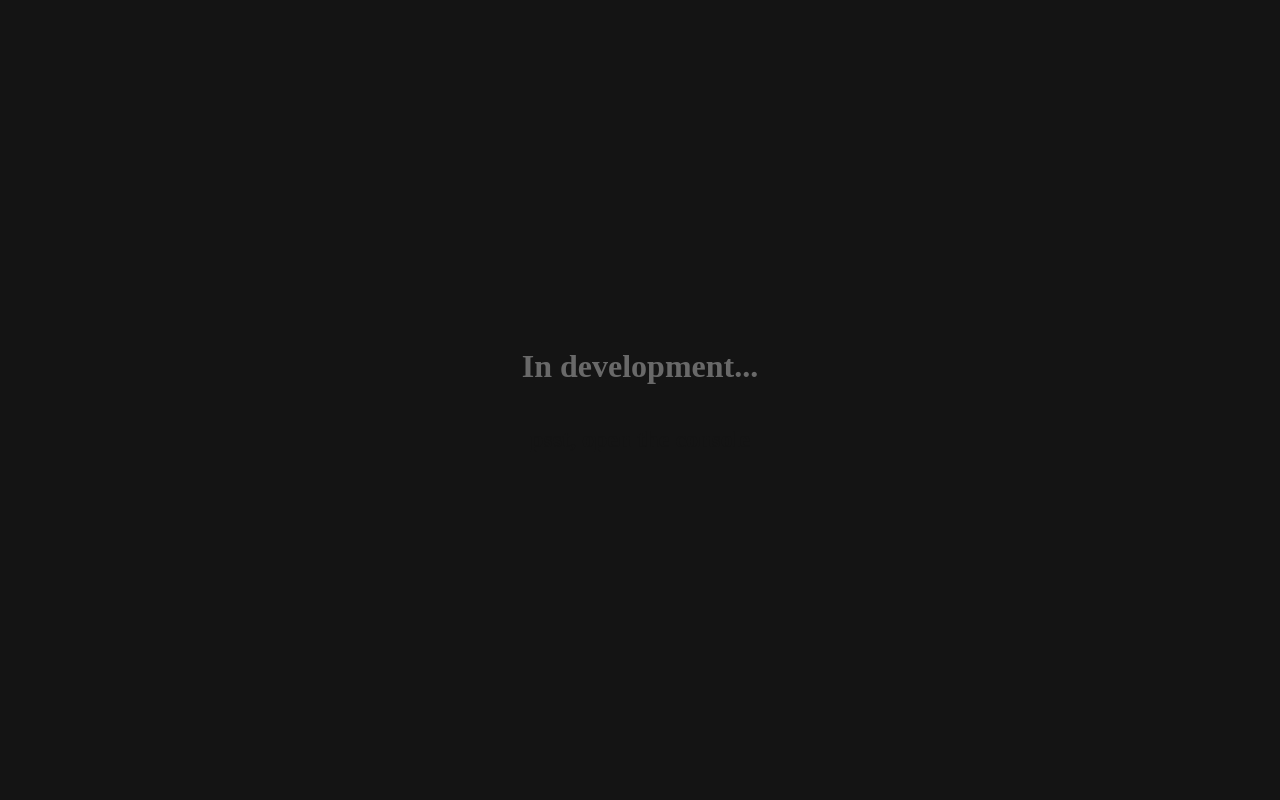
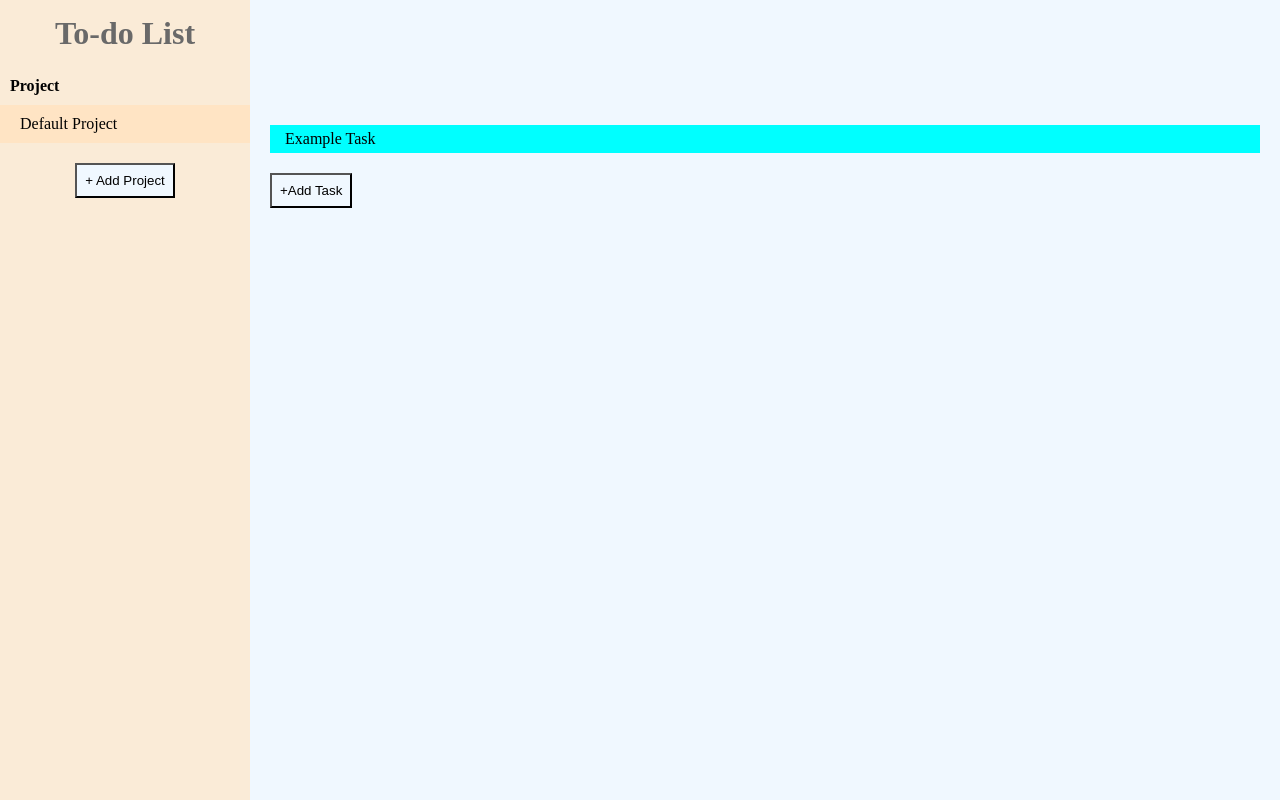
Before and after one commit to Shiielty/todo-list, a website built with webpack: page src/index.html in a window 1280 px wide. Built offline with nearby package versions, Linux system fonts and the light colour scheme.

Commit message:
feat(*): create modules to separate handler and dom, add styling to the dom

```diff
--- /dev/null
+++ b/src/dom.js
@@ -0,0 +1,41 @@
+const wrapper = document.createElement("div");
+
+const header = document.createElement("header");
+const main = document.createElement("main");
+
+const title = document.createElement("h1");
+const projectHeader = document.createElement("p");
+const projectWrapper = document.createElement("div");
+const projectTitle = document.createElement("p");
+const addProjectBtn = document.createElement("button");
+const taskWrapper = document.createElement("div");
+const taskTitle = document.createElement("p");
+const addTaskBtn = document.createElement("button");
+
+projectHeader.classList.add("project-header");
+projectWrapper.classList.add("project-wrapper");
+addProjectBtn.classList.add("add-project-btn");
+taskWrapper.classList.add("task-wrapper");
+addTaskBtn.classList.add("add-task-btn");
+
+title.textContent = "To-do List";
+projectHeader.textContent = "Project";
+projectTitle.textContent = "Default Project";
+addProjectBtn.textContent = "+ Add Project";
+taskTitle.textContent = "Example Task";
+addTaskBtn.textContent = "+Add Task";
+
+taskWrapper.appendChild(taskTitle);
+main.appendChild(taskWrapper);
+main.appendChild(addTaskBtn);
+
+projectWrapper.appendChild(projectTitle);
+header.appendChild(title);
+header.appendChild(projectHeader);
+header.appendChild(projectWrapper);
+header.appendChild(addProjectBtn)
+
+wrapper.appendChild(header);
+wrapper.appendChild(main);
+
+export { wrapper }
--- a/src/index.js
+++ b/src/index.js
@@ -1,60 +1,7 @@
-// import "./style.css";
+import "./style.css";
+import { wrapper } from "./dom";
 
 const content = document.querySelector("#content");
 
-const h1 = document.createElement("h1");
-h1.textContent = "In development...";
-
-const h2 = document.createElement("h2");
-h2.textContent = "psst, open the console";
-
-content.appendChild(h1);
-content.appendChild(h2);
-
-// Todos and Projects
-const projects = [];
-
-// Todos function factory
-const Task = (title) => {
-    return { title }
-}
-
-// Project function factory
-const Project = (projectTitle) => {
-    const tasks = [];
-    const status = "inactive";
-    return {projectTitle, tasks, status }
-}
-
-const addProject = (title) => {
-    const project = Project(title);
-    projects.push(project);
-    if (projects.length === 1) projects[0].status = "active";
-}
-
-const addTask = (title) => {
-    const task = Task(title);
-    const currentProject = whichActive(projects);
-    currentProject.tasks.push(task);
-}
-
-const removeTask = (task) => {
-    const currentProject = whichActive(projects);
-    const taskIndex = currentProject.tasks.indexOf(task);
-    currentProject.tasks.splice(taskIndex, 1);
-}
-
-const whichActive = (projects) => {
-    const activeProject = projects.find(project => project.status == "active");
-    return activeProject;
-}
-
-const changeProject = (targetProject) => {
-    const currentProject = whichActive(projects);
-    currentProject.status = "inactive";
-    targetProject.status = "active";
-}
-
-const removeProject = (index) => {
-    projects.splice(index, 1);
-}
+content.appendChild(wrapper);
+// DOM
--- a/src/style.css
+++ b/src/style.css
@@ -3,23 +3,61 @@ body {
     padding: 0;
 }
 
-#content {
+#content > div {
     height: 100vh;
     background-color: rgb(20, 20, 20);
     display: flex;
+}
+
+header {
+    min-width: 250px;
+    display: flex;
     flex-direction: column;
-    justify-content: center;
     align-items: center;
+    background-color: antiquewhite;
+}
+
+h1,
+p {
+    margin: 0;
 }
 
 h1 {
+    margin: 0;
+    padding: 15px;
     color: rgb(105, 105, 105)
 }
 
-h2 {
-    color: rgb(20, 20, 20)
+.project-header {
+    align-self: start;
+    padding: 10px;
+    font-weight: bold;
 }
 
-h2:hover {
-    background-color: rgb(199, 199, 199);
+.project-wrapper {
+    background-color: bisque;
+    width: 100%;
 }
+
+.project-wrapper > p {
+    margin: 10px 20px;
+    padding: 0;
+}
+
+.add-project-btn,
+.add-task-btn {
+    margin-top: 20px;
+    padding: 8px;
+    background-color: aliceblue;
+}
+
+main {
+    width: 100%;
+    background-color: aliceblue;
+    padding: 125px 20px;
+}
+
+.task-wrapper {
+    background-color: aqua;
+    padding: 5px 15px;
+}
```
Also changed, not shown: src/handler.js (added, +47 -0 lines).
